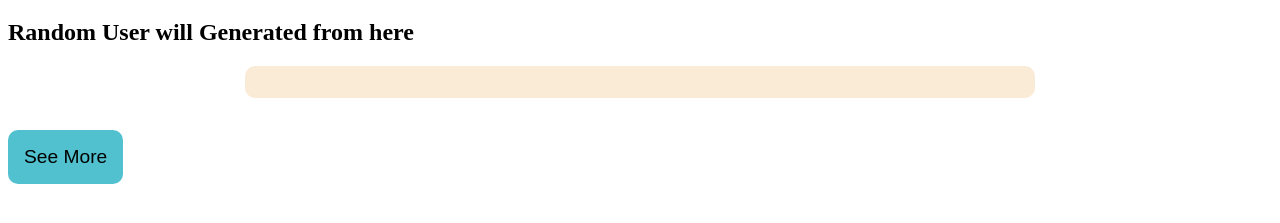
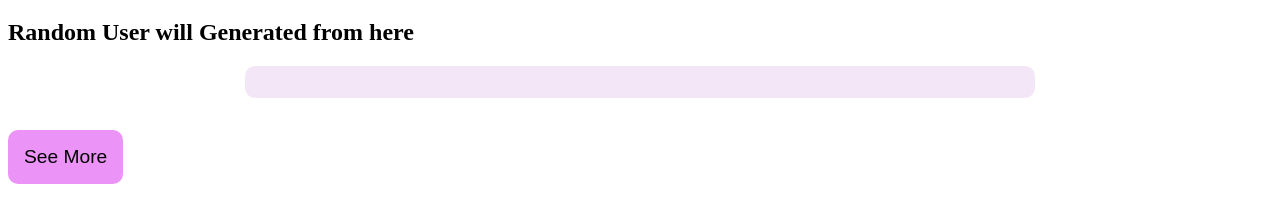
Before and after one commit to emon3455/PH-M6-Module-34, a plain HTML site: page randomUser.html in a window 1280 px wide. Shown: the part 61-284 px from the top of the page. Drawn offline with Linux system fonts and the light colour scheme; no server answers.

Commit message:
random user style and project done

```diff
--- a/randomUser.html
+++ b/randomUser.html
@@ -16,14 +16,14 @@
             padding: 1rem;
             width: 60%;
             margin: 1rem auto;
-            background-color: antiquewhite;
+            background-color: #f3e6f7;
             text-align: center;
             border-radius: 10px;
         }
 
         button{
             padding: 1rem;
-            background-color: #51c1cf;
+            background-color: #ec93f8;
             border: none;
             font-size: 1.2rem;
             border-radius: 10px;
```
